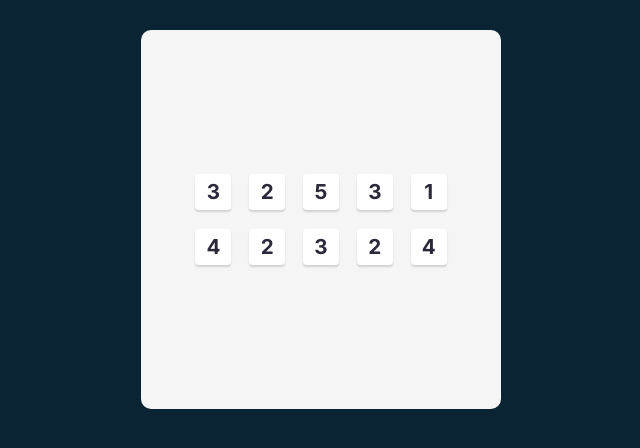
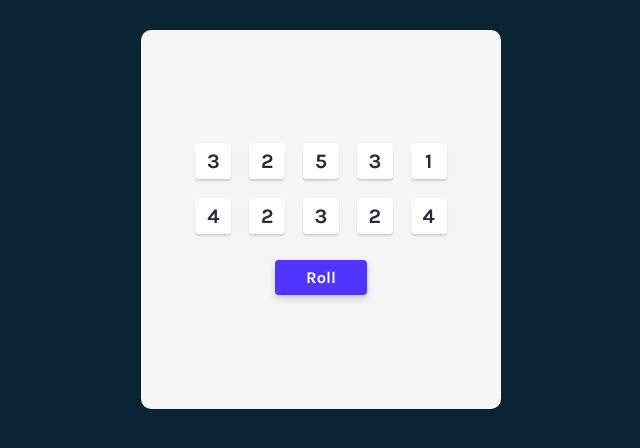
Before and after one commit to jenniferrnguyen/tenzies, a React (Vite) app: page / in a window 1280 px wide. Shown: the top 448 px of the page, without its empty margins (319-959 px from the left). Built offline with nearby package versions, Linux system fonts and the light colour scheme.

Commit message:
add hover colour and roll button

```diff
--- a/index.html
+++ b/index.html
@@ -5,7 +5,7 @@
     <link rel="preconnect" href="https://fonts.googleapis.com" />
     <link rel="preconnect" href="https://fonts.gstatic.com" crossorigin />
     <link
-      href="https://fonts.googleapis.com/css2?family=Inter:ital,opsz,wght@0,14..32,100..900;1,14..32,100..900&display=swap"
+      href="https://fonts.googleapis.com/css2?family=Karla:ital,wght@0,200..800;1,200..800&display=swap"
       rel="stylesheet"
     />
     <link rel="stylesheet" href="/index.css" />
--- a/src/App.jsx
+++ b/src/App.jsx
@@ -25,6 +25,10 @@ export default function App() {
     return newDice;
   }
 
+  function rollDice() {
+    setDiceNumbers(generateAllNewDice());
+  }
+
   const diceElements = diceNumbers.map((num, idx) => (
     <Die key={idx} number={num} />
   ));
@@ -32,6 +36,9 @@ export default function App() {
   return (
     <main>
       <div className="dice-container">{diceElements}</div>
+      <button className="roll-dice-btn" onClick={rollDice}>
+        Roll
+      </button>
     </main>
   );
 }
--- a/src/index.css
+++ b/src/index.css
@@ -3,7 +3,7 @@
 }
 
 body {
-  font-family: Inter, sans-serif;
+  font-family: Karla, sans-serif;
   margin: 0;
   background: #0b2434;
   display: flex;
@@ -41,9 +41,34 @@ main {
   justify-content: center;
   align-items: center;
   color: #2b283a;
-  font-family: Inter, sans-serif;
+  font-family: Karla, sans-serif;
   font-size: 20.589px;
   font-weight: 700;
   border: none;
   cursor: pointer;
 }
+
+.die:hover {
+  background-color: #9ff5c2;
+}
+
+.roll-dice-btn {
+  width: 92.16px;
+  height: 35.84px;
+  border-radius: 3.813px;
+  background: #5035ff;
+  box-shadow: 0 3.2px 7.68px 0 rgba(0, 0, 0, 0.18);
+  border: none;
+  color: #fff;
+  text-align: center;
+  font-family: Karla;
+  font-size: 16.384px;
+  font-weight: 700;
+  margin-top: 26px;
+  cursor: pointer;
+  font-family: Karla, sans-serif;
+}
+
+.roll-dice-btn:hover {
+  background-color: #7a64ff;
+}
```
